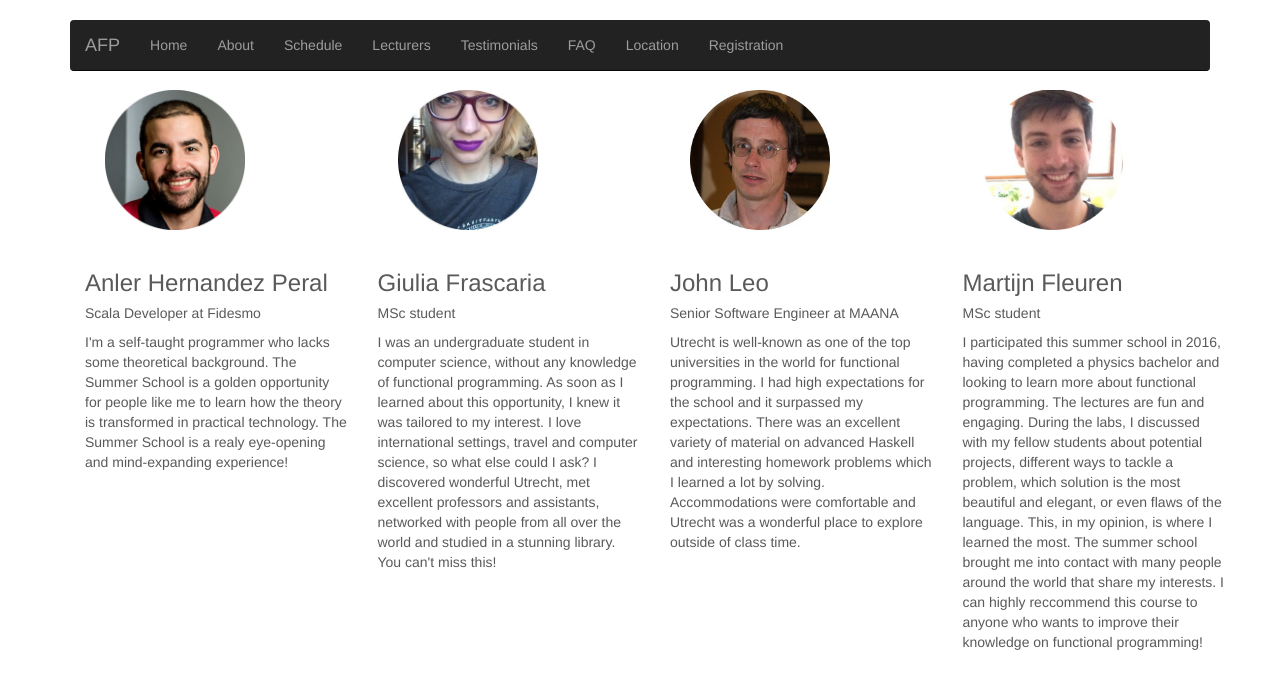
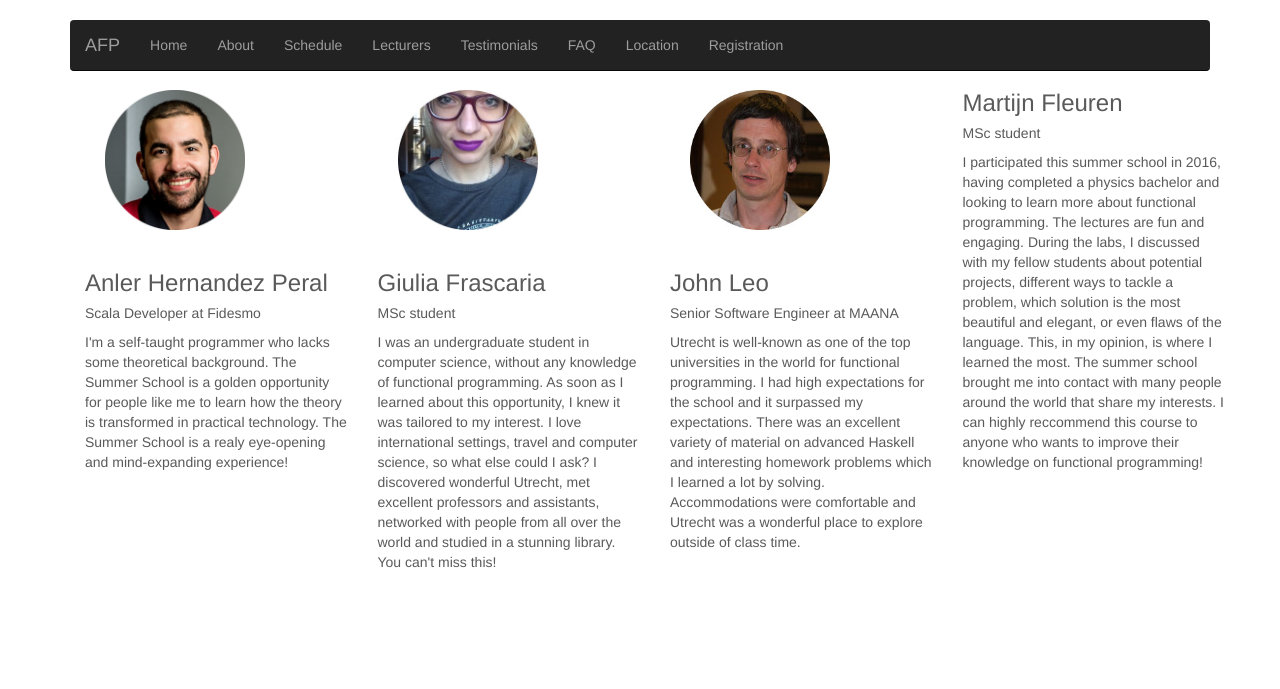
Before and after one commit to uu-afp/uu-afp.github.io, a Jekyll site: the page built from testimonials.html, in a window 1280 px wide. Shown: the top 689 px of the page. Built offline with Jekyll 4.4.1, drawn with Linux system fonts in a browser that asks for light colours; nearby versions of some CDN libraries.

Commit message:
Removed Martijn's photo.

```diff
--- a/testimonials.html
+++ b/testimonials.html
@@ -60,8 +60,6 @@ layout: default
 
 
     <div class="col-lg-3">
-      <img src="img/martijn.jpg" alt="Martijn Fleuren" width=
-      "140" height="140" class="profile-img">
 
       <h3>Martijn Fleuren</h3>
 
```
Also changed, not shown: img/martijn.jpg (deleted).
